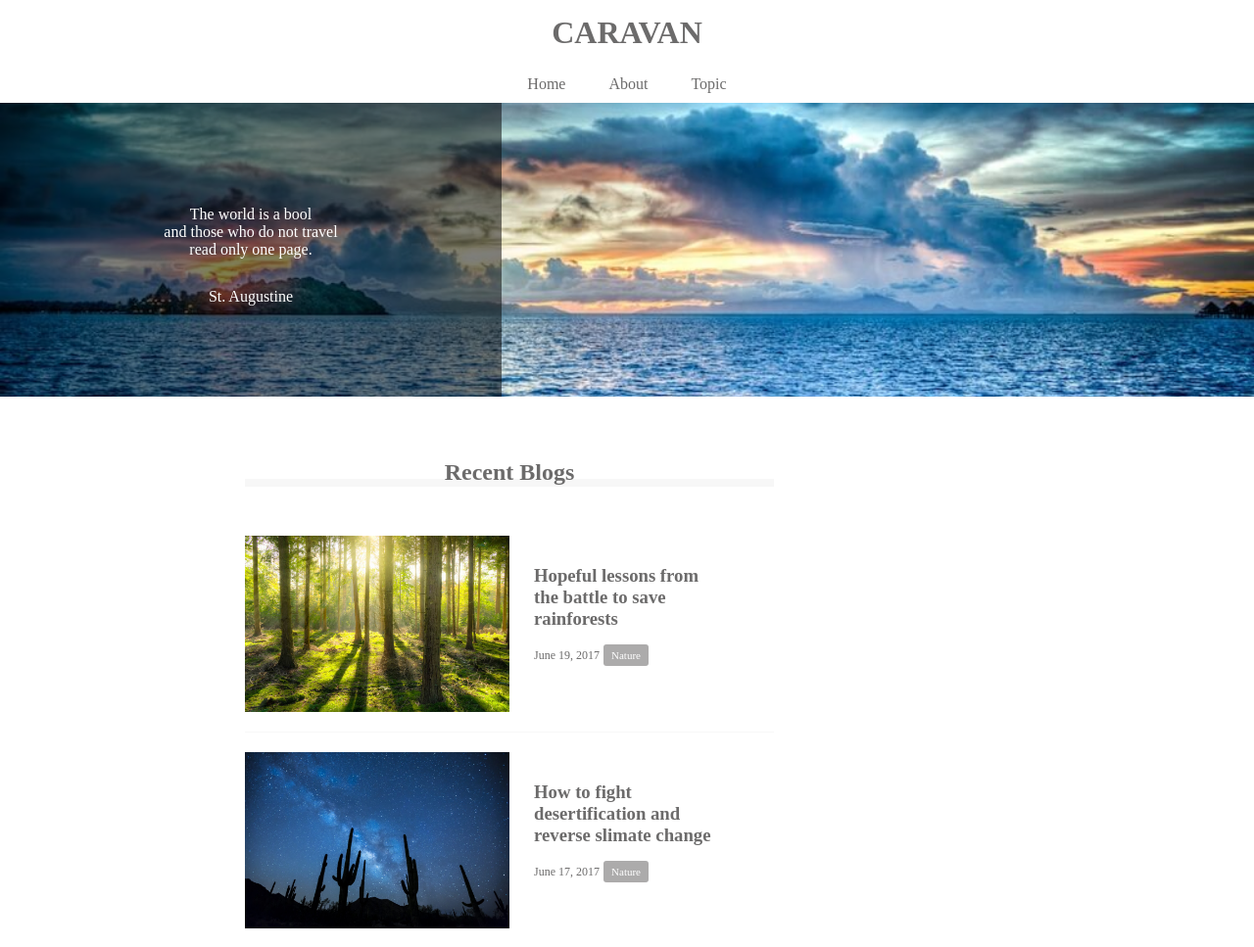
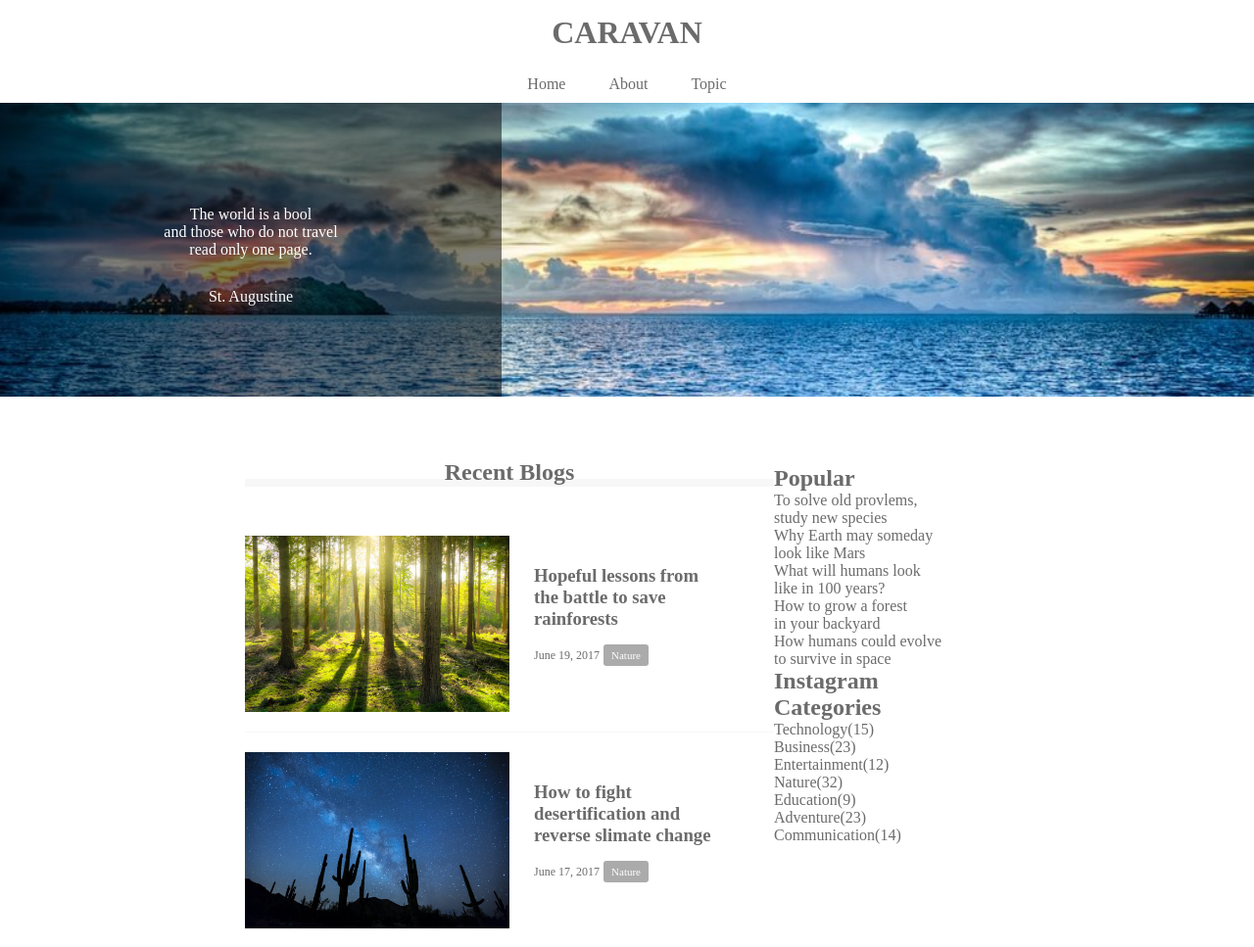
Before and after one commit to prinny0142/html, a plain HTML site: page caravan/index.html in a window 1280 px wide. Shown: the top 967 px of the page at 98% size. Drawn offline with Linux system fonts and the light colour scheme.

Commit message:
[start]2-8

```diff
--- a/caravan/index.html
+++ b/caravan/index.html
@@ -112,7 +112,44 @@
 				</div>
 			</div>
 		</section>
-		<div class="sidebar"></div>
+
+		<div class="sidebar">
+			<section class="popular">
+				<h2 class="sidebar-headline">Popular</h2>
+				<div class="sidebar-contents">
+					<p class="popular-text">To solve old provlems,<br>study new species</p>
+					<p class="popular-text">Why Earth may someday<br>look like Mars</p>
+					<p class="popular-text">What will humans look<br>like in 100 years?</p>
+					<p class="popular-text">How to grow a forest<br>in your backyard</p>
+					<p class="popular-text">How humans could evolve<br>to survive in space</p>
+				</div>
+			</section>
+
+			<section class="instagram">
+				<h2 class="instagram-headline">Instagram</h2>
+				<div class="sidebar-contents clearfix">
+					<div class="instagram-box"></div>
+					<div class="instagram-box"></div>
+					<div class="instagram-box"></div>
+					<div class="instagram-box"></div>
+					<div class="instagram-box"></div>
+					<div class="instagram-box"></div>
+				</div>
+			</section>
+
+			<section class="categories">
+				<h2 class="categories-headline">Categories</h2>
+				<div class="sidebar-contents">
+					<p class="categories-text">Technology(15)</p>
+					<p class="categories-text">Business(23)</p>
+					<p class="categories-text">Entertainment(12)</p>
+					<p class="categories-text">Nature(32)</p>
+					<p class="categories-text">Education(9)</p>
+					<p class="categories-text">Adventure(23)</p>
+					<p class="categories-text">Communication(14)</p>
+				</div>
+			</section>
+		</div>
 	</main>
 
 	<footer>
```
